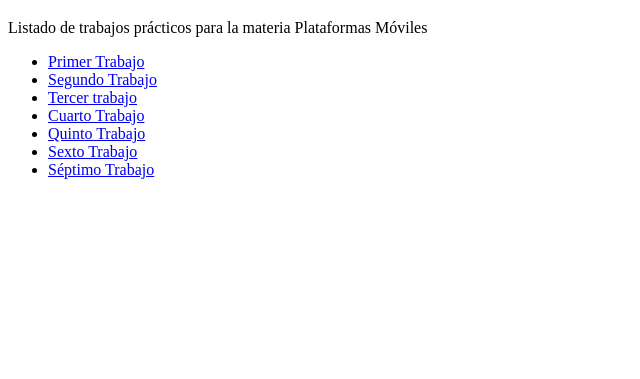
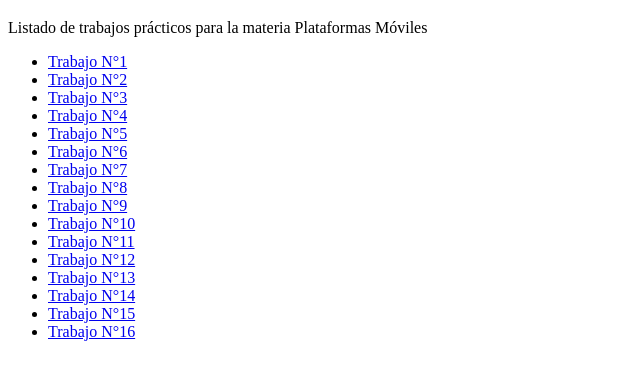
Before and after one commit to dantebatista52/plataformas-moviles-entregas, a plain HTML site: page index.html in a window 1280 px wide. Shown: the part 61-440 px from the top of the page, without its empty margins (0-640 px from the left). Drawn offline with Linux system fonts and the light colour scheme.

Commit message:
Completar listado de trabajos en index.html

```diff
--- a/index.html
+++ b/index.html
@@ -7,13 +7,22 @@
      <h1>Trabajos Prácticos</h1>
      <p>Listado de trabajos prácticos para la materia Plataformas Móviles</p>
      <ul>
-        <li><a href="tp-1/">Primer Trabajo</a></li>
-        <li><a href="tp-2/">Segundo Trabajo</a></li>
-        <li><a href="tp-3/">Tercer trabajo</a></li>
-        <li><a href="tp-4/">Cuarto Trabajo</a></li>
-        <li><a href="tp-5/">Quinto Trabajo</a></li>
-        <li><a href="tp-6/">Sexto Trabajo</a></li>
-        <li><a href="tp-7/">Séptimo Trabajo</a></li>
+        <li><a href="tp-1/">Trabajo N°1</a></li>
+        <li><a href="tp-2/">Trabajo N°2</a></li>
+        <li><a href="tp-3/">Trabajo N°3</a></li>
+        <li><a href="tp-4/">Trabajo N°4</a></li>
+        <li><a href="tp-5/">Trabajo N°5</a></li>
+        <li><a href="tp-6/">Trabajo N°6</a></li>
+        <li><a href="tp-7/">Trabajo N°7</a></li>
+        <li><a href="tp-8/">Trabajo N°8</a></li>
+        <li><a href="tp-9/">Trabajo N°9</a></li>
+        <li><a href="tp-10/">Trabajo N°10</a></li>
+        <li><a href="tp-11/">Trabajo N°11</a></li>
+        <li><a href="tp-12/">Trabajo N°12</a></li>
+        <li><a href="tp-13/">Trabajo N°13</a></li>
+        <li><a href="tp-14/">Trabajo N°14</a></li>
+        <li><a href="tp-15/">Trabajo N°15</a></li>
+        <li><a href="tp-16/">Trabajo N°16</a></li>
      </ul>
    </body>
 </html>
```
